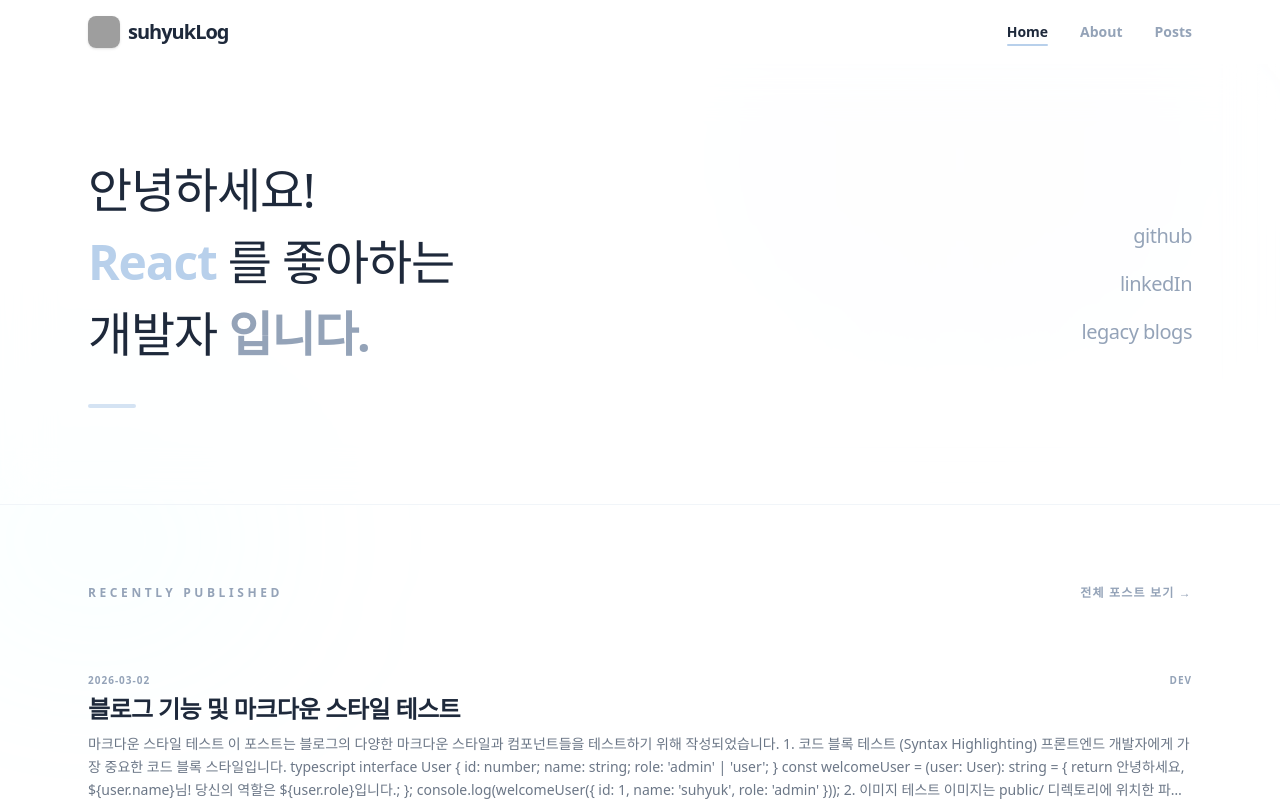
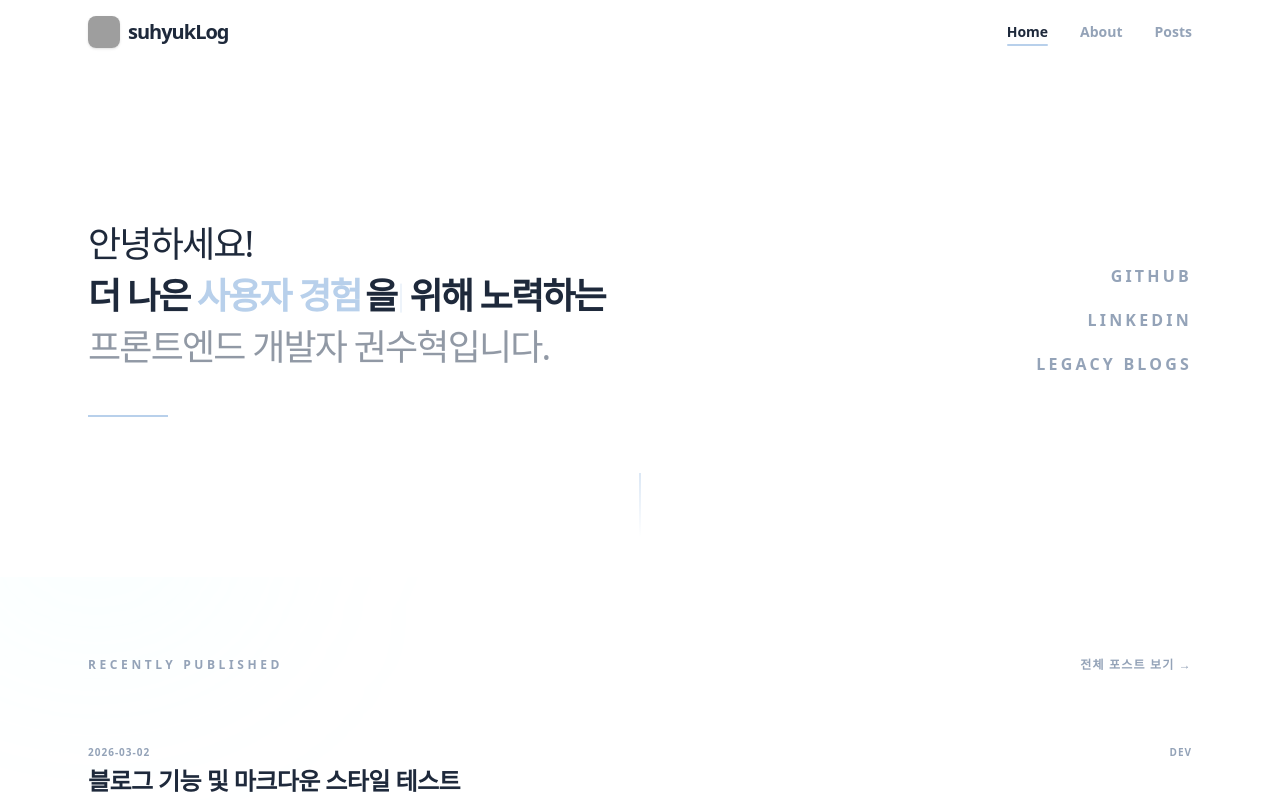
Before and after one commit to kwonsuhyuk/FE-blog, a Next.js app: page / in a window 1280 px wide. Shown: the top 801 px of the page. Built offline with nearby package versions, Linux system fonts and the light colour scheme; grey boxes are pictures that could not be loaded.

Commit message:
UI: replace keyword '디테일' with '개발 경험' in hero animation

```diff
--- a/posts/hello-world.md
+++ /dev/null
@@ -1,32 +0,0 @@
----
-title: "새로운 시작, suhyukLog를 열며"
-date: "2026-03-02"
-category: "회고"
----
-
-# 안녕하세요! 권수혁입니다.
-
-드디어 저만의 개인 블로그인 **suhyukLog**를 시작하게 되었습니다. 그동안 여러 플랫폼에서 블로그를 운영해 보았지만, 내가 직접 만든 공간에서 내가 원하는 디자인과 기능을 하나씩 채워나가는 즐거움을 느껴보고 싶어 이렇게 직접 개발하게 되었습니다.
-
-## 왜 직접 만들었나요?
-
-프론트엔드 개발자로서 단순히 글을 쓰는 행위를 넘어, 그 글이 담기는 '그릇' 자체에 대한 고민을 하고 싶었습니다. 이번 프로젝트에서는 다음과 같은 기술적 목표를 가지고 개발했습니다.
-
-1. **Next.js 15 (App Router)**: 최신 프레임워크를 활용한 서버 사이드 렌더링과 정적 배포 최적화
-2. **Tailwind CSS v4**: 새로운 엔진을 탑재한 스타일링 시스템을 통한 미니멀하고 세련된 디자인 구현
-3. **Framer Motion**: 부드러운 인터랙션과 애니메이션을 통해 사용자에게 즐거운 경험 제공
-4. **GitHub Actions**: 코드 푸시 한 번으로 빌드부터 배포까지 이어지는 자동화 프로세스 구축
-
-## 앞으로 어떤 내용을 담을 예정인가요?
-
-이곳은 제가 개발을 하며 마주하는 다양한 고민과 해결책들을 기록하는 창구가 될 것입니다.
-
-- **Dev**: 새로운 기술을 학습하며 정리한 내용이나, 프로젝트를 진행하며 겪은 기술적인 트러블슈팅 사례들을 공유합니다.
-- **Experience**: 인턴십, 협업 프로젝트, 세미나 참여 등 개발자로서 성장해 나가는 과정에서의 다양한 경험들을 기록합니다.
-- **회고**: 정기적인 회고를 통해 스스로를 돌아보고 더 나은 개발자가 되기 위한 방향성을 점검합니다.
-
-## 마무리하며
-
-블로그를 시작하는 것보다 꾸준히 유지하는 것이 더 어렵다는 것을 잘 알고 있습니다. 하지만 이곳이 저의 성장의 기록이자, 누군가에게는 작은 도움이 될 수 있는 유익한 공간이 되기를 바라며 정성스럽게 채워나가 보겠습니다.
-
-많은 응원 부탁드립니다. 감사합니다!
--- a/src/app/HomeClient.tsx
+++ b/src/app/HomeClient.tsx
@@ -20,8 +20,7 @@ export default function HomeClient({ allPostsData }: HomeClientProps) {
     <main className="w-full">
       <Hero
         line1="안녕하세요!"
-        line2="React 를 좋아하는"
-        line3="개발자 입니다."
+        line3="프론트엔드 개발자 권수혁입니다."
         socialLinks={SOCIAL_LINKS}
       />
 
--- a/src/components/Hero.tsx
+++ b/src/components/Hero.tsx
@@ -1,67 +1,146 @@
 "use client";
 
 import { motion } from "framer-motion";
+import { useState, useEffect } from "react";
 
 interface HeroProps {
   line1: string;
-  line2: string;
   line3: string;
   socialLinks: { label: string; href: string }[];
 }
 
-export function Hero({ line1, line2, line3, socialLinks }: HeroProps) {
+export function Hero({ line1, line3, socialLinks }: HeroProps) {
+  const keywords = ["코드", "사용자 경험", "기록", "개발 경험"];
+  const [displayText, setDisplayText] = useState("");
+  const [isDeleting, setIsDeleting] = useState(false);
+  const [wordIndex, setWordIndex] = useState(0);
+  const [typingSpeed, setTypingSpeed] = useState(200);
+
+  useEffect(() => {
+    const handleTyping = () => {
+      const currentFullText = keywords[wordIndex];
+
+      if (!isDeleting) {
+        // Typing
+        setDisplayText(currentFullText.substring(0, displayText.length + 1));
+        setTypingSpeed(200);
+
+        if (displayText === currentFullText) {
+          // Pause at the end
+          setTimeout(() => setIsDeleting(true), 3000);
+        }
+      } else {
+        // Deleting
+        setDisplayText(currentFullText.substring(0, displayText.length - 1));
+        setTypingSpeed(150);
+
+        if (displayText === "") {
+          setIsDeleting(false);
+          setWordIndex((prev) => (prev + 1) % keywords.length);
+        }
+      }
+    };
+
+    const timer = setTimeout(handleTyping, typingSpeed);
+    return () => clearTimeout(timer);
+  }, [displayText, isDeleting, wordIndex, typingSpeed, keywords]);
+
+  // 받침 유무에 따라 '을/를'을 결정하는 함수
+  const getPostposition = (word: string) => {
+    if (!word) return '';
+    const lastChar = word.charCodeAt(word.length - 1);
+    const isHangul = lastChar >= 0xac00 && lastChar <= 0xd7a3;
+    if (!isHangul) return '를';
+    const hasBatchim = (lastChar - 0xac00) % 28 > 0;
+    return hasBatchim ? '을' : '를';
+  };
+
   return (
-    <section className="py-24 relative overflow-hidden border-b border-border-subtle bg-white/40 backdrop-blur-xl">
-      <div className="max-w-6xl mx-auto px-6 w-full grid grid-cols-1 lg:grid-cols-12 items-center gap-12 text-left">
-        <div className="lg:col-span-8 z-10">
-          <div className="flex flex-col">
-            <h1 className="text-3xl md:text-5xl font-extralight tracking-tight mb-3 leading-tight text-text-main">
-              {line1.split("").map((char, index) => (
-                <motion.span key={index} initial={{ opacity: 0 }} animate={{ opacity: 1 }} transition={{ delay: index * 0.08, duration: 0.4 }}>
-                  {char}
-                </motion.span>
-              ))}
+    <section className="py-32 md:py-40 relative overflow-hidden bg-white">
+      {/* Decorative Blobs */}
+      <div className="absolute top-1/2 left-1/2 -translate-x-1/2 -translate-y-1/2 w-full h-full -z-10 overflow-hidden pointer-events-none">
+        <motion.div
+          animate={{
+            scale: [1, 1.2, 1],
+            rotate: [0, 90, 0],
+            opacity: [0.3, 0.5, 0.3]
+          }}
+          transition={{ duration: 20, repeat: Infinity, ease: "linear" }}
+          className="absolute top-[-10%] left-[-5%] w-[50%] h-[50%] bg-primary/20 blur-[120px] rounded-full"
+        />
+        <motion.div
+          animate={{
+            scale: [1.2, 1, 1.2],
+            rotate: [0, -90, 0],
+            opacity: [0.2, 0.4, 0.2]
+          }}
+          transition={{ duration: 25, repeat: Infinity, ease: "linear" }}
+          className="absolute bottom-[-10%] right-[-5%] w-[40%] h-[40%] bg-secondary/30 blur-[120px] rounded-full"
+        />
+      </div>
+
+      <div className="max-w-6xl mx-auto px-6 w-full grid grid-cols-1 lg:grid-cols-12 items-center gap-12 text-left relative">
+        <div className="lg:col-span-10 z-10">
+          <div className="flex flex-col gap-3">
+            <h1 className="text-xl md:text-4xl font-extralight tracking-tighter text-text-main leading-[1.1]">
+              {line1}
             </h1>
-            <h2 className="text-3xl md:text-5xl tracking-tight mb-3 leading-tight text-text-main">
-              {line2.split("").map((char, index) => {
-                const isReactChar = index >= 0 && index < 5;
-                return (
-                  <motion.span key={index} initial={{ opacity: 0 }} animate={{ opacity: 1 }} transition={{ delay: (line1.length + index) * 0.08, duration: 0.4 }} className={isReactChar ? "font-black text-primary" : ""}>
-                    {char}
-                  </motion.span>
-                );
-              })}
-            </h2>
-            <h2 className="text-3xl md:text-5xl font-extralight tracking-tight leading-tight text-text-main">
-              {line3.split("").map((char, index) => {
-                const isEmphasized = index >= 4;
-                return (
-                  <motion.span key={index} initial={{ opacity: 0 }} animate={{ opacity: 1 }} transition={{ delay: (line1.length + line2.length + index) * 0.08, duration: 0.4 }} className={isEmphasized ? "font-bold text-text-light" : ""}>
-                    {char}
-                  </motion.span>
-                );
-              })}
+
+            <div className="text-xl md:text-4xl font-black tracking-tighter text-text-main leading-[1.1] flex flex-wrap items-baseline gap-x-[0.2em]">
+              <span className="whitespace-nowrap">더 나은</span>
+              <div className="inline-flex items-baseline min-w-[1em]">
+                <span className="text-primary">{displayText}</span>
+                <span className="text-text-main ml-1">{getPostposition(displayText)}</span>
+                <motion.span
+                  animate={{ opacity: [1, 0, 1] }}
+                  transition={{ duration: 0.8, repeat: Infinity, ease: "linear" }}
+                  className="inline-block w-[2px] h-[0.8em] bg-primary ml-1 translate-y-[0.1em]"
+                />
+              </div>
+              <span className="whitespace-nowrap text-text-main">위해 노력하는</span>
+            </div>
+
+            <h2 className="text-xl md:text-4xl font-extralight tracking-tighter text-text-muted/60 leading-[1.1]">
+              {line3}
             </h2>
           </div>
-          <motion.div initial={{ scaleX: 0 }} animate={{ scaleX: 1 }} transition={{ delay: (line1.length + line2.length + line3.length) * 0.08, duration: 0.8 }} className="mt-10 h-1 w-12 bg-primary/60 rounded-full origin-left"></motion.div>
+
+          <motion.div
+            initial={{ scaleX: 0 }}
+            animate={{ scaleX: 1 }}
+            transition={{ delay: 1.2, duration: 1 }}
+            className="mt-12 h-[2px] w-20 bg-primary origin-left"
+          />
         </div>
-        <div className="lg:col-span-4 flex flex-col items-end gap-5 z-10">
+
+        <div className="lg:col-span-2 flex flex-col items-start lg:items-end gap-5 z-10 mt-12 lg:mt-0">
           {socialLinks.map((link, i) => (
             <motion.a
               key={link.label}
               href={link.href}
               target="_blank"
               rel="noopener noreferrer"
-              initial={{ opacity: 0, x: 10 }}
+              initial={{ opacity: 0, x: 20 }}
               animate={{ opacity: 1, x: 0 }}
-              transition={{ delay: 1.5 + (i * 0.1) }}
-              className="text-lg md:text-xl font-extralight text-text-light hover:text-primary transition-all tracking-tight"
+              transition={{ delay: 1.5 + (i * 0.1), duration: 0.6 }}
+              className="text-sm md:text-base font-black uppercase tracking-[0.2em] text-text-light hover:text-primary transition-all relative group whitespace-nowrap"
             >
               {link.label}
+              <span className="absolute -bottom-1 left-0 w-0 h-[1px] bg-primary transition-all group-hover:w-full" />
             </motion.a>
           ))}
         </div>
       </div>
+
+      {/* Scroll Indicator */}
+      <motion.div
+        initial={{ opacity: 0 }}
+        animate={{ opacity: 1 }}
+        transition={{ delay: 2.0, duration: 1 }}
+        className="absolute bottom-10 left-1/2 -translate-x-1/2 hidden md:block"
+      >
+        <div className="w-[1px] h-16 bg-gradient-to-b from-primary to-transparent" />
+      </motion.div>
     </section>
   );
 }
```
